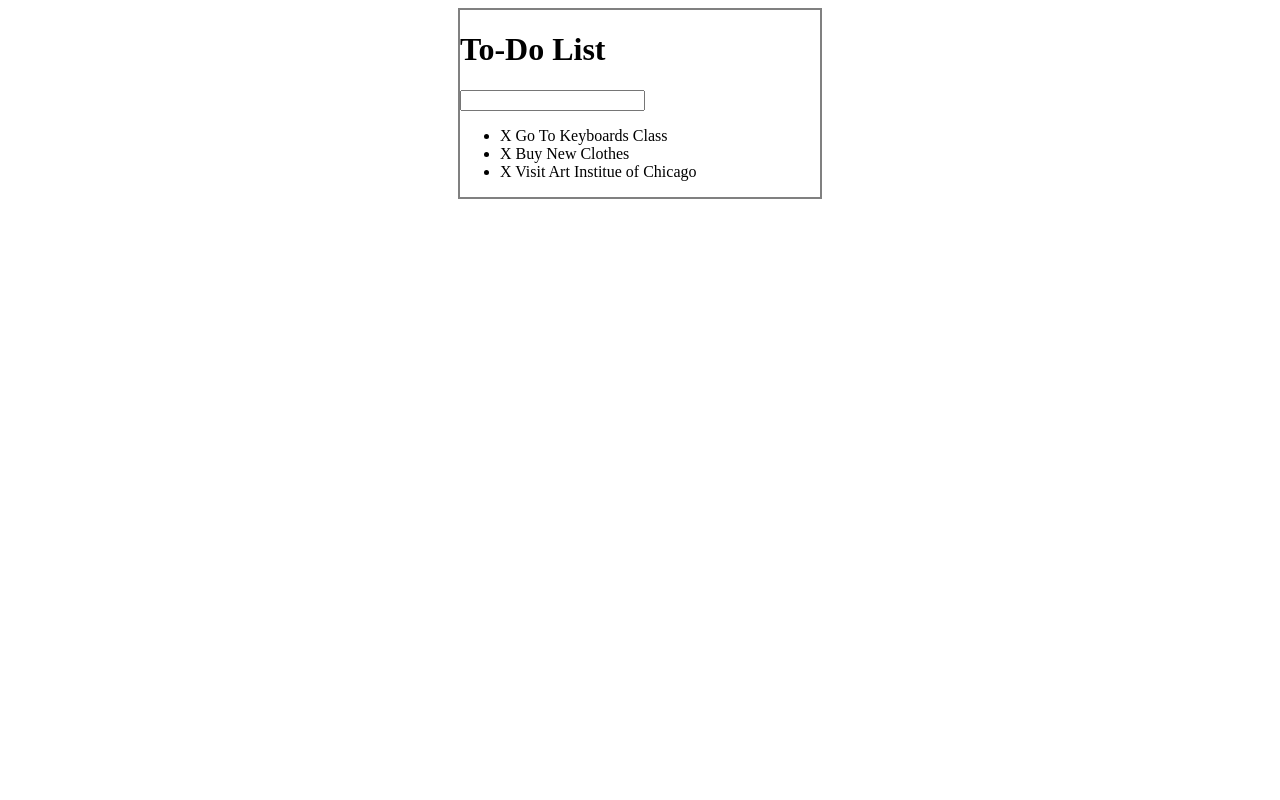
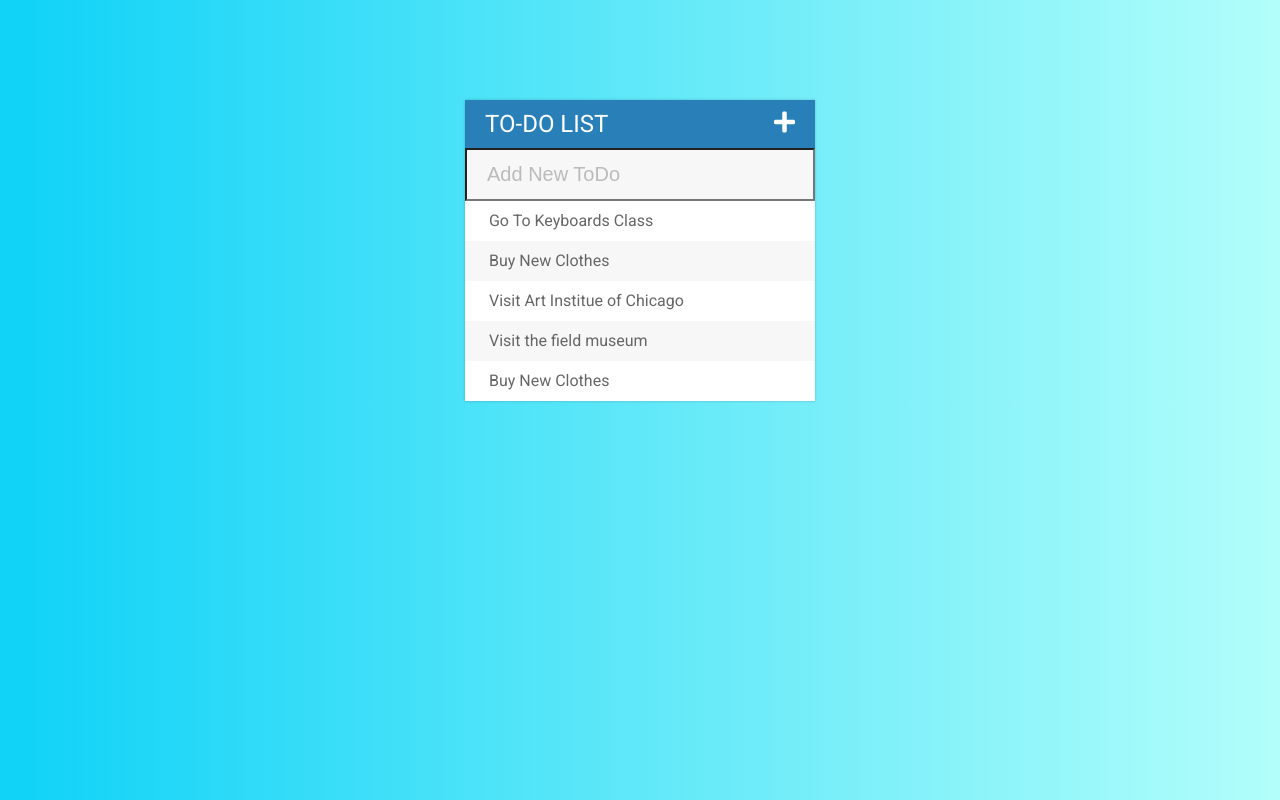
Before and after one commit to georgiou9/ToDoList, a plain HTML site: page index.html in a window 1280 px wide. Drawn offline with Linux system fonts and the light colour scheme.

Commit message:
Added Styling -css rules -css animation -font awesome icons -fadeouts

```diff
--- a/assets/css/style.css
+++ b/assets/css/style.css
@@ -1,15 +1,99 @@
+
+@import url('https://fonts.googleapis.com/css?family=Roboto');
 
 * {
-
+    margin: 0;
+    padding: 0;
+    box-sizing: border-box;
 }
 
-.container {
-    border: 2px solid grey;
-    width: 360px;
-    margin: 0 auto;
+body {
+    font-family: Roboto;
+    background: #B2FEFA;  /* fallback for old browsers */
+    background: -webkit-linear-gradient(to right, #0ED2F7, #B2FEFA);  /* Chrome 10-25, Safari 5.1-6 */
+    background: linear-gradient(to right, #0ED2F7, #B2FEFA); /* W3C, IE 10+/ Edge, Firefox 16+, Chrome 26+, Opera 12+, Safari 7+ */
+}
+
+h1 {
+    background: #2980b9;
+    color: white;
+    margin: 0;
+    padding: 10px 20px;
+    text-transform: uppercase;
+    font-size: 24px;
+    font-weight: 400;
+}
+
+ul {
+    list-style: none;
+    margin: 0;
+    padding: 0;
+}
+
+li {
+    background: #fff;
+    height: 40px;
+    line-height: 40px;
+    color: #666;
+}
+
+li:hover span {
+    width: 40px;
+    opacity: 1.0;
+}
+
+li:nth-child(2n) {
+    background: #f7f7f7;
+}
+
+span {
+    background: #e74c3c;
+    height: 40px;
+    margin: 0 20px 0 0;
+    text-align: center;
+    color: white;
+    width: 0;
+    display: inline-block;
+    transition: 0.2s linear;
+    opacity: 0;
+}
+
+input[type="text"] {
+    font-size: 20px;
+    background-color: #f7f7f7;
+    padding: 13px 13px 13px 20px;
+    width: 100%;
+    border-width: 3px solid rgba(0, 0, 0, 0);
+}
+
+input[type="text"]::placeholder {
+        color: #bbbbbb;
+}
+
+input[type="text"]:focus {
+    background: #fff;
+    border: 3px solid #2980b9;
+    color: #2980b9;
+}
+
+.flex-container {
+    display: flex;
+    justify-content: center;
+    border-radius: 20px;
+}
+
+.main-content {
+    background: #f7f7f7;
+    width: 350px;
+    margin: 100px 0 0 0;
+    box-shadow: 0 0 3px rgba(0, 0, 0, 0.2);
 }
 
 .completed {
     color: gray;
     text-decoration: line-through;
 }
+
+.fa-plus {
+    float: right;
+}
--- a/assets/js/script.js
+++ b/assets/js/script.js
@@ -16,6 +16,10 @@ $("input[type='text']").on('keypress', function(e){
     if(e.which == 13) {
         let todoText = $(this).val()
         $(this).val('')
-        $('ul').append(`<li><span>X</span> ${todoText}</li>`)
+        $('ul').append(`<li><span><i class="far fa-trash-alt"></i></span> ${todoText}</li>`)
     }
 })
+
+$('.fa-plus').on('click', function(){
+    $("input[type='text']").fadeToggle();
+})
--- a/index.html
+++ b/index.html
@@ -6,20 +6,24 @@
     <title>Todo List</title>
     <meta name="viewport" content="width=device-width, initial-scale=1">
     <link rel="stylesheet" type="text/css" media="screen" href="assets/css/style.css" />
+    <link rel="stylesheet" href="https://use.fontawesome.com/releases/v5.7.2/css/all.css" integrity="sha384-fnmOCqbTlWIlj8LyTjo7mOUStjsKC4pOpQbqyi7RrhN7udi9RwhKkMHpvLbHG9Sr" crossorigin="anonymous">
     <script src="assets/js/lib/jquery-3.3.1.min.js"></script>
 </head>
 <body>
 
-    <div class="container">
-        <h1>To-Do List</h1>
-        <input type="text">
+    <div class="flex-container">
+        <div class="main-content">
+            <h1><i class="fas fa-plus"></i>To-Do List</h1>
+            <input type="text" placeholder="Add New ToDo">
 
-        <ul>
-            <li><span>X</span> Go To Keyboards Class</li>
-            <li><span>X</span> Buy New Clothes</li>
-            <li><span>X</span> Visit Art Institue of Chicago</li>
-        </ul>
-
+            <ul>
+                <li><span><i class="far fa-trash-alt"></i></span> Go To Keyboards Class</li>
+                <li><span><i class="far fa-trash-alt"></i></span> Buy New Clothes</li>
+                <li><span><i class="far fa-trash-alt"></i></span> Visit Art Institue of Chicago</li>
+                <li><span><i class="far fa-trash-alt"></i></span> Visit the field museum</li>
+                <li><span><i class="far fa-trash-alt"></i></span> Buy New Clothes</li>
+            </ul>
+        </div>
     </div>
 
     <script src="assets/js/script.js"></script>
```
